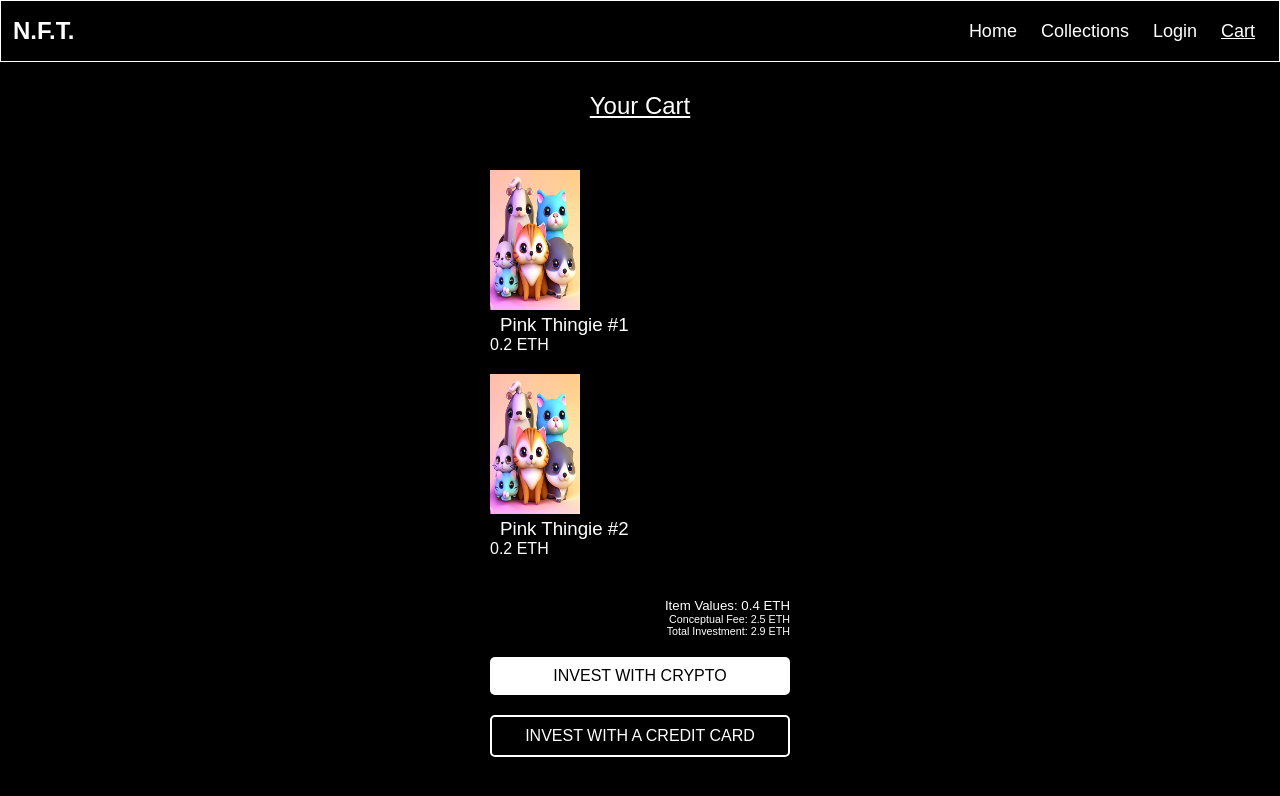
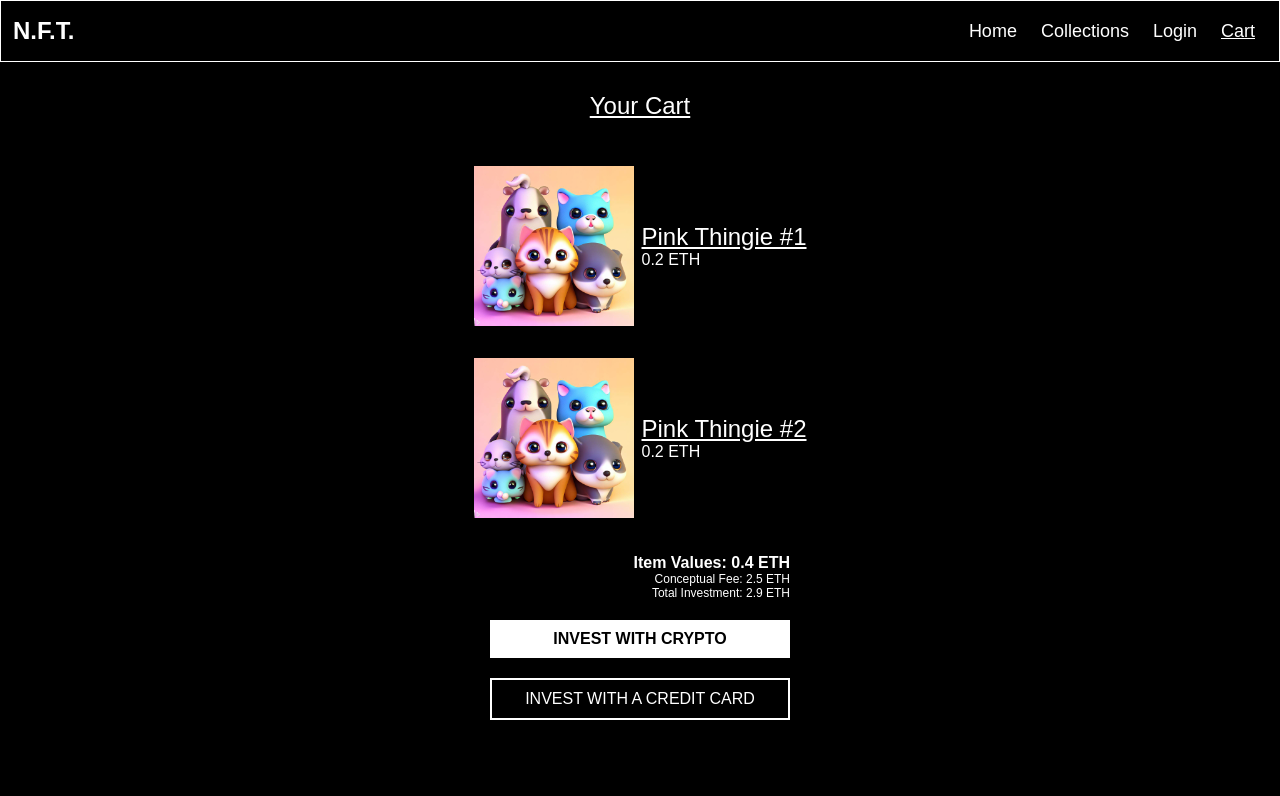
Before and after one commit to Non-Fazemos-Tamancos-Inc/nft-frontend, a React (Vite) app: page /cart in a window 1280 px wide. Shown: the top 796 px of the page. Built offline with nearby package versions, Linux system fonts and the light colour scheme; a web font is replaced by a local one.

Commit message:
final adjustments

```diff
--- a/src/components/core/NftCard.tsx
+++ /dev/null
@@ -1,17 +0,0 @@
-export interface NftCardProps {
-  idx: number
-}
-
-export function NftCard({ idx }: NftCardProps) {
-  let NftName = `Pink Thingie #${idx}`
-  let price = 0.2
-
-  return (
-    <div className="card">
-      <img src="/assets/nft/animals.jpg" alt="nft image" />
-
-      <h3>{NftName}</h3>
-      <h4>{price} ETH</h4>
-    </div>
-  )
-}
--- /dev/null
+++ b/src/components/core/NftCardMock.tsx
@@ -0,0 +1,48 @@
+import { styled } from '@stitches/react'
+
+export interface NftCardProps {
+  idx: number
+}
+
+export function NftCardMock({ idx }: NftCardProps) {
+  let name = `Pink Thingie #${idx}`
+  let price = '0.2 ETH'
+
+  return (
+    <CardContainer>
+      <CardImage src="/assets/nft/animals.jpg" alt="nft image" />
+
+      <CardInfo>
+        <CardInfoName>{name}</CardInfoName>
+        <p>{price}</p>
+      </CardInfo>
+    </CardContainer>
+  )
+}
+
+// Styles
+
+const CardContainer = styled('section', {
+  display: 'flex',
+  alignItems: 'center',
+  justifyContent: 'center',
+
+  padding: '1rem',
+})
+
+const CardImage = styled('img', {
+  height: '10rem',
+  marginRight: '.5rem',
+})
+
+const CardInfo = styled('div', {
+  display: 'flex',
+  flexDirection: 'column',
+  justifyContent: 'center',
+  height: '100%',
+})
+
+const CardInfoName = styled('p', {
+  fontSize: '1.5rem',
+  textDecoration: 'underline',
+})
--- a/src/styles/common.scss
+++ b/src/styles/common.scss
@@ -548,11 +548,11 @@
         background-color: #fff;
         color: black;
         padding: 10px 20px;
-        border-radius: 5px;
         border: none;
         font-size: 16px;
+        font-weight: bold;
         cursor: pointer;
-        transition: all 0.42s ease;
+        transition: all 0.2s ease-in-out;
         width: 300px;
         margin-bottom: 20px;
     }
@@ -562,17 +562,15 @@
         color: white;
         border: 2px solid white;
         padding: 10px 20px;
-        border-radius: 5px;
         font-size: 16px;
         cursor: pointer;
-        transition: all 0.42s ease;
+        transition: all 0.2s ease-in-out;
         width: 300px;
         margin-bottom: 20px;
     }
 
     button.btn-primary:hover {
-        background-color: rebeccapurple !important;
-        color: white;
+        opacity: 0.8;
     }
 
     button.btn-secondary:hover {
@@ -580,31 +578,33 @@
         color: black;
     }
 
-    /* NFT Card */
+    /* Pay Credit */
 
-    div.card {
-        margin: 20px auto;
-        width: 300px;
+    div.splits {
+        display: flex;
+        justify-content: space-between;
+        width: 100%;
+        flex: 1;
     }
 
-    div.card img{
-        height: 140px;
-        width: 90px;
+    div.splits > * {
+        flex-basis: 48%;
     }
 
-    div.card h3{
-        margin-left: 10px;
+    div.payment-credit, div.payment-credit form {
+        display: flex;
+        flex-direction: column;
+        align-items: center;
+        justify-content: center;
     }
 
-    /* Pay Credit */
-
-    div.payment-credit {
-        width: 500px;
-        margin: auto;
+    div.payment-credit form > div {
+        width: 100%;
     }
 
-    div.payment-credit {
-
+    div.payment-credit label {
+        display: block;
+        margin: 12px 0;
     }
 
     div.payment-credit input {
@@ -614,16 +614,22 @@
         padding: 10px;
         font-size: 16px;
         cursor: text;
-        width: 400px;
+        width: 100%;
         text-align: center;
-        margin: 20px auto;
+    }
+
+    div.payment-credit button {
+        margin-top: 24px;
+        padding: 1rem;
+        width: 100%;
     }
 
     /* Pay Crypto */
 
     div.payment-crypto {
-        width: 500px;
-        margin: auto;
+        display: flex;
+        flex-direction: column;
+        align-items: center;
     }
 
     div.payment-crypto input {
@@ -631,7 +637,6 @@
         color: lightgrey;
         border: 2px solid white;
         padding: 10px;
-        border-radius: 5px;
         font-size: 16px;
         cursor: text;
         width: 400px;
@@ -647,8 +652,9 @@
     /* Purchase */
 
     div.finished {
-        height: 800px;
+        min-height: 80vh;
         display: flex;
+        flex-direction: column;
         align-items: center;
         justify-content: center;
     }
@@ -656,4 +662,8 @@
     div.finished h1{
         text-underline-offset: 9px;
     }
+
+    button {
+        cursor: pointer;
+    }
 }
--- a/src/views/customer/Cart.tsx
+++ b/src/views/customer/Cart.tsx
@@ -1,4 +1,4 @@
-import { NftCard } from '../../components/core/NftCard.tsx'
+import { NftCardMock } from '../../components/core/NftCardMock.tsx'
 import {
   CustomerContainer,
   CustomerNavElements,
@@ -16,13 +16,13 @@ export function Cart() {
         <h1>Your Cart</h1>
 
         <div className="products">
-          <NftCard idx={1} />
-          <NftCard idx={2} />
+          <NftCardMock idx={1} />
+          <NftCardMock idx={2} />
         </div>
         <div className="cart-description">
-          <h5>Item Values: {price} ETH</h5>
-          <h6>Conceptual Fee: {fee} ETH</h6>
-          <h6>Total Investment: {price + fee} ETH</h6>
+          <ItemValues>Item Values: {price} ETH</ItemValues>
+          <ItemFees>Conceptual Fee: {fee} ETH</ItemFees>
+          <ItemFees>Total Investment: {price + fee} ETH</ItemFees>
         </div>
         <Link to={'/cart/crypto'}>
           <button className="btn-primary" type="button">
@@ -46,3 +46,11 @@ const CentralizeAll = styled('div', {
   flexDirection: 'column',
   alignItems: 'center',
 })
+
+const ItemValues = styled('p', {
+  fontWeight: 'bold',
+})
+
+const ItemFees = styled('p', {
+  fontSize: '0.75rem',
+})
--- a/src/views/customer/PayCard.tsx
+++ b/src/views/customer/PayCard.tsx
@@ -24,7 +24,6 @@ export function PayCard() {
 
         <form onSubmit={handleSubmit}>
           <div>
-            <div>
             <label htmlFor="name">Full name</label>
             <input type="text" required />
           </div>
@@ -32,16 +31,19 @@ export function PayCard() {
             <label htmlFor="card number">Card Number</label>
             <input type="text" required />
           </div>
+          <div className="splits">
             <div>
-              <label htmlFor="password">Password</label>
-              <input type="password" id="password1" name="password1" required />
-              <label htmlFor="password">Repeat your password</label>
-              <input type="password" id="password2" name="password2" required />
+              <label htmlFor="cvv">CVV</label>
+              <input type="password" id="cvv" name="cvv" required />
+            </div>
+            <div>
+              <label htmlFor="expiry">Expiry</label>
+              <input type="text" id="expiry" name="expiry" required />
+            </div>
           </div>
           <button type="submit" className={'btn-primary'}>
             Pay {value} USD
           </button>
-          </div>
         </form>
       </div>
     </CustomerContainer>
```
Lines whose indentation alone changed are shown as unchanged.
